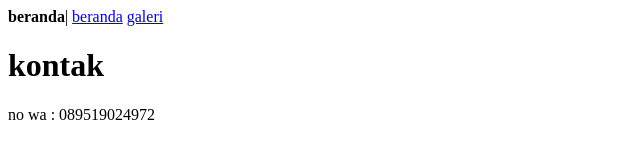
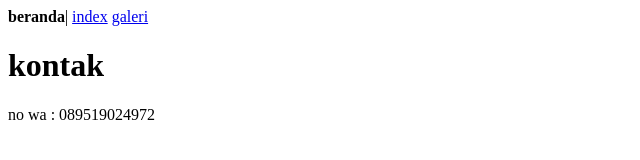
Before and after one commit to halimatus4diahh-stack/latihan2, a plain HTML site: page kontak.html in a window 1280 px wide. Shown: the full height of the page, 0-640 px from the left. Drawn offline with Linux system fonts and the light colour scheme.

Commit message:
update kontak.html

```diff
--- a/kontak.html
+++ b/kontak.html
@@ -10,7 +10,7 @@
 <body>
     <nav>
     <b>beranda</b>|
-    <a href="index.html">beranda</a>
+    <a href="index.html">index</a>
     <a href="galeri.html">galeri</a>
   </nav>
 
```
